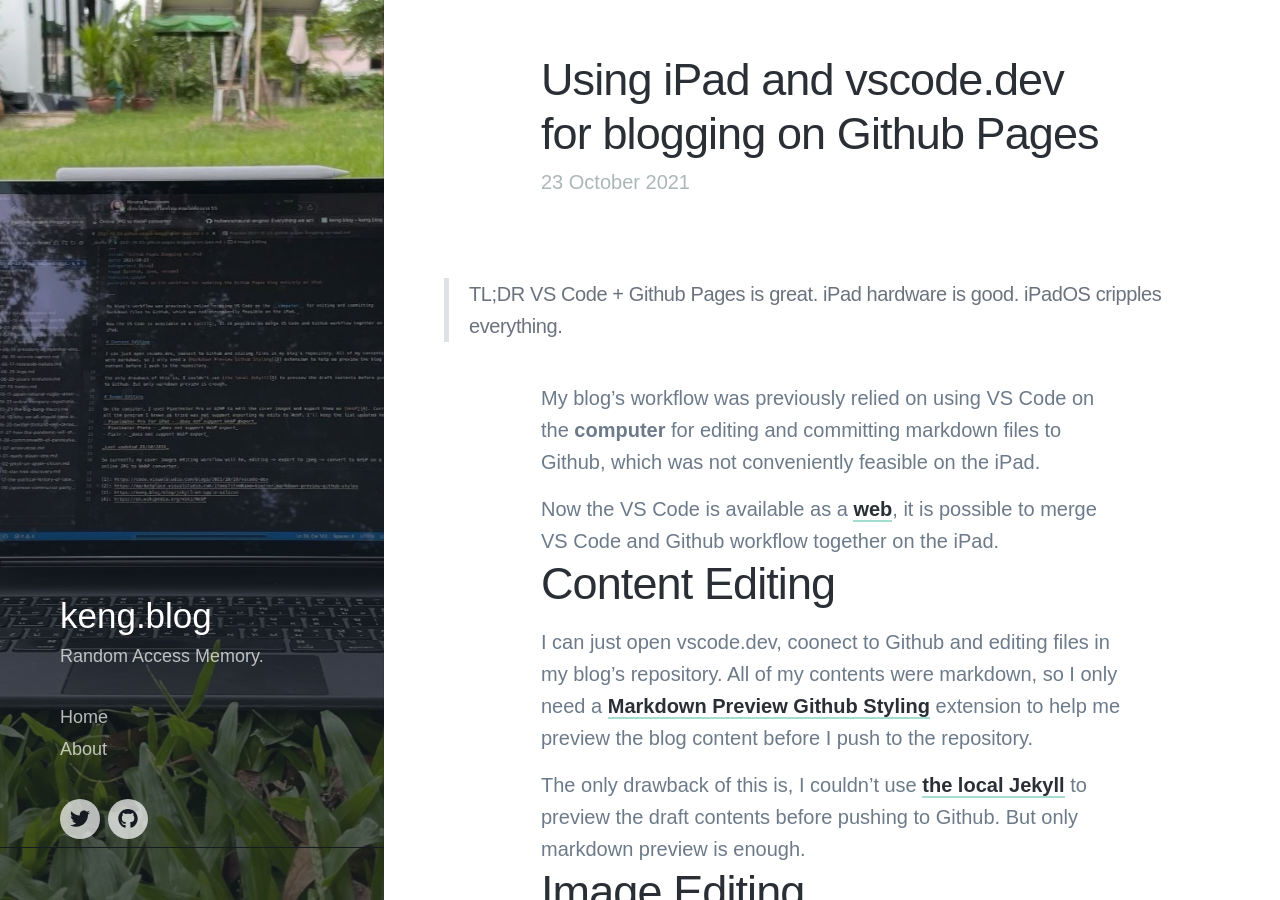
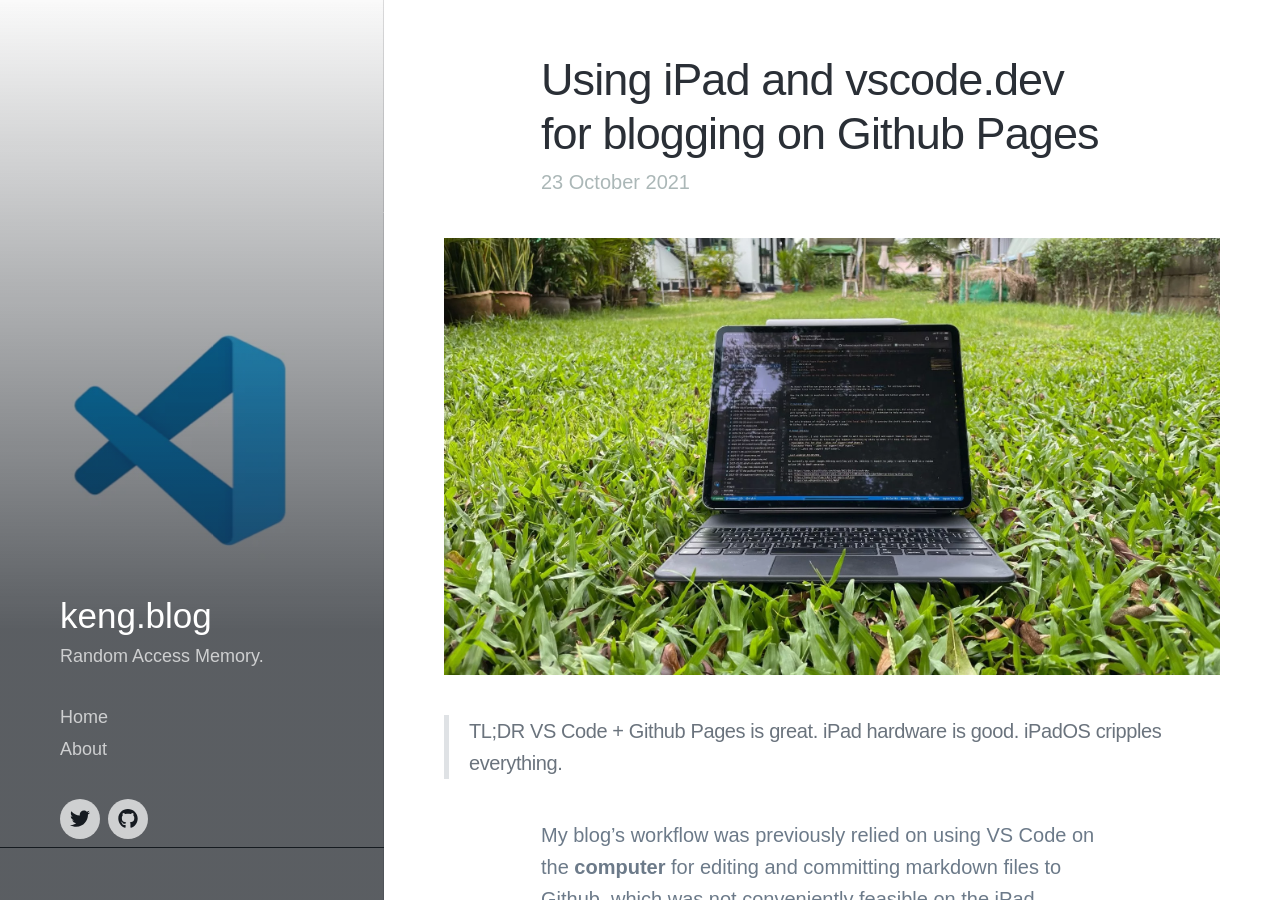
Before and after one commit to kengggg/kengggg.github.io, a Jekyll site: the page built from _posts/2021-10-23-ipad-vscode-blogging-on-github-pages.md, in a window 1280 px wide and 900 px high. Built offline with Jekyll 4.4.1, drawn with Linux system fonts in a browser that asks for light colours; nearby versions of some CDN libraries; some web fonts are replaced.

Commit message:
20211023 update images

```diff
--- a/_posts/2021-10-23-ipad-vscode-blogging-on-github-pages.md
+++ b/_posts/2021-10-23-ipad-vscode-blogging-on-github-pages.md
@@ -7,6 +7,9 @@
 excerpt: My note on the workflow for updating the Github Pages blog entirely on iPad.
 
 ---
+
+![](/images/blog/20211023/20211023-content-cover.webp)
+
 
 >TL;DR VS Code + Github Pages is great. iPad hardware is good. iPadOS cripples everything.
 
```
Also changed, not shown: images/blog/20211023/20211023-content-cover.webp (added), images/blog/20211023/20211023-main-cover.webp.
